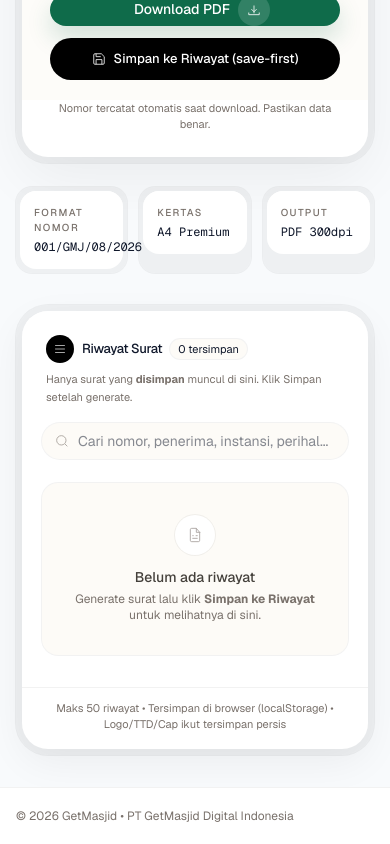
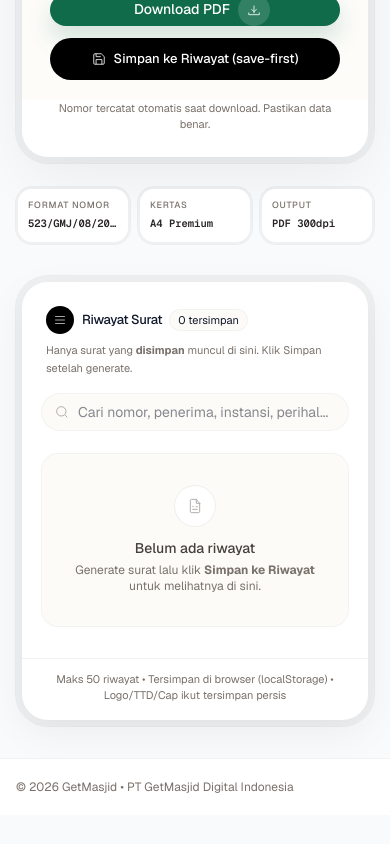
Before and after one commit to raffiatalla90/GenerateSurat, a Next.js app: page / in a window 390 px wide. Shown: the part 2430-3274 px from the top of the page. After the commit the page ends 3245 px from the top, so only its background shows below. Built offline with nearby package versions, Linux system fonts and the light colour scheme.

Commit message:
fix: prevent text overflow in Format Nomor metadata card on mobile

```diff
--- a/src/app/page.tsx
+++ b/src/app/page.tsx
@@ -267,16 +267,16 @@ export default function Home() {
           <div className={`${showMobilePreview ? "hidden lg:block" : "block"} space-y-6 transition-all duration-700 ease-[cubic-bezier(0.32,0.72,0,1)] ${reveal ? "translate-y-0 opacity-100" : "translate-y-8 opacity-0"}`}>
             <SettingsPanel kop={kopConfig} sig={sigConfig} onKopChange={setKopConfig} onSigChange={setSigConfig} />
             <LetterForm data={data} onChange={setData} onPreview={handlePreview} onDownload={handleDownload} onSave={handleSave} isGenerating={isGenerating} />
-            <div className="grid grid-cols-3 gap-3">
+            <div className="grid grid-cols-3 gap-2 sm:gap-3">
               {[
-                { k: "Format Nomor", v: "001/GMJ/08/2026" },
+                { k: "Format Nomor", v: nomorSurat },
                 { k: "Kertas", v: "A4 Premium" },
                 { k: "Output", v: "PDF 300dpi" },
               ].map(card => (
-                <div key={card.k} className="p-1 rounded-2xl bg-black/[0.04] ring-1 ring-black/5">
-                  <div className="rounded-[calc(1rem)] bg-white p-3.5 shadow-[inset_0_1px_1px_rgba(255,255,255,0.9)]">
-                    <div className="text-[10px] tracking-[0.14em] uppercase font-medium text-stone-500">{card.k}</div>
-                    <div className="text-xs font-mono mt-1">{card.v}</div>
+                <div key={card.k} className="p-0.5 sm:p-1 rounded-2xl bg-black/[0.04] ring-1 ring-black/5">
+                  <div className="rounded-[calc(1rem-2px)] bg-white p-2.5 sm:p-3.5 shadow-[inset_0_1px_1px_rgba(255,255,255,0.9)] overflow-hidden">
+                    <div className="text-[9px] sm:text-[10px] tracking-[0.08em] sm:tracking-[0.14em] uppercase font-medium text-stone-500 truncate">{card.k}</div>
+                    <div className="text-[10.5px] sm:text-xs font-mono font-semibold text-stone-800 mt-1 truncate" title={card.v}>{card.v}</div>
                   </div>
                 </div>
               ))}
```
